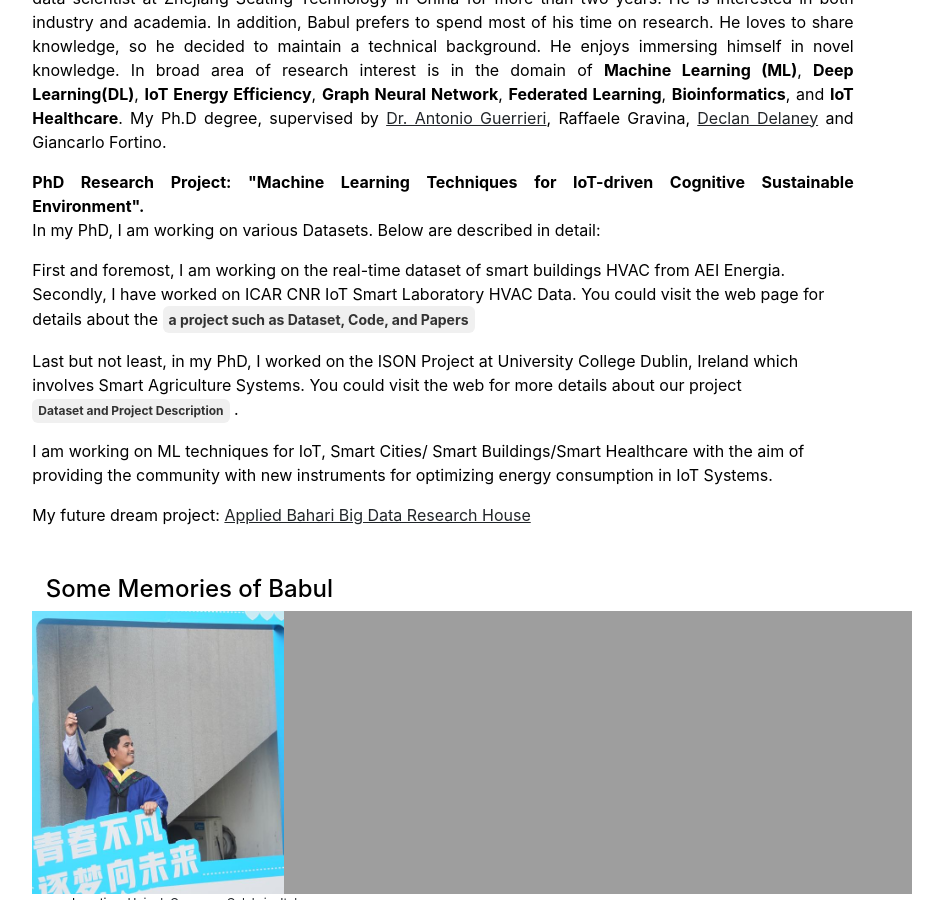
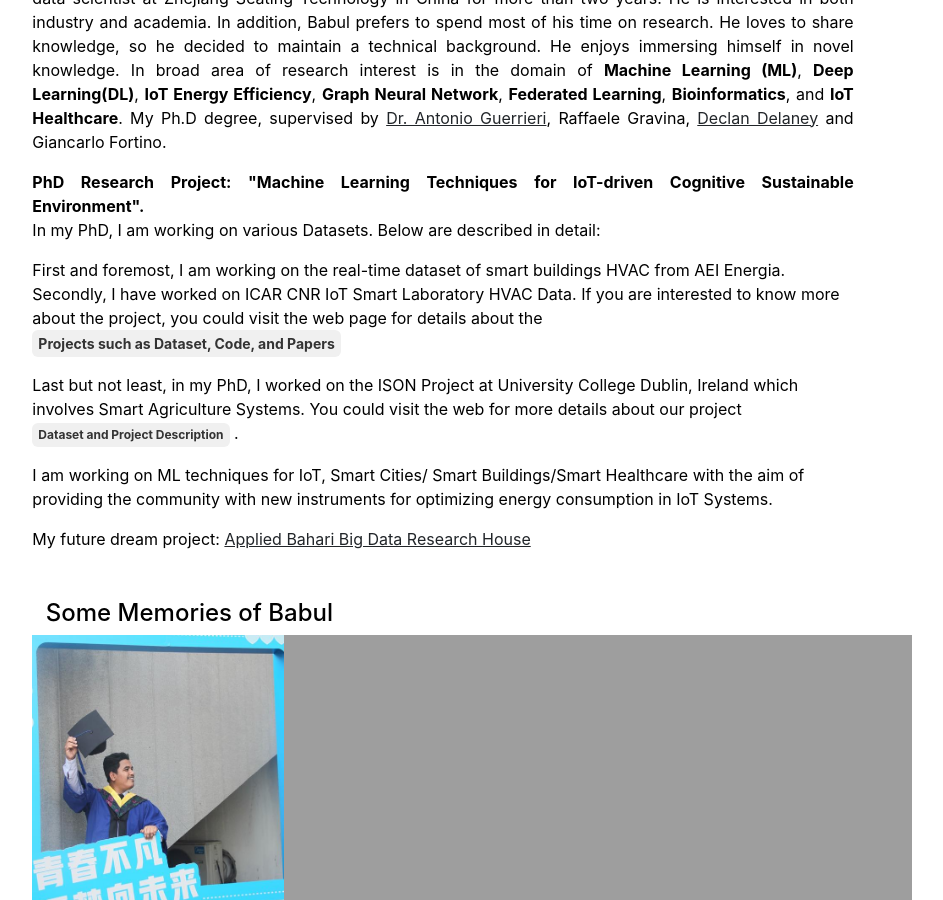
Before and after one commit to babulcseian/babulcseian.github.io, a Jekyll site: the page built from index.md, in a window 1280 px wide and 900 px high, scrolled down 397 px. Shown: the whole window, without its empty margins (197-1140 px from the left). Built offline with Jekyll 4.4.1, drawn with Linux system fonts in a browser that asks for light colours; a style sheet for code colours, icons or effects is not loaded.

Commit message:
Update home.html

```diff
--- a/_layouts/home.html
+++ b/_layouts/home.html
@@ -25,7 +25,7 @@
 
 In my PhD, I am working on various Datasets. Below are described in detail: </p>
 First and foremost, I am working on the real-time dataset of smart buildings HVAC from AEI Energia. Secondly, I have worked on ICAR CNR IoT Smart Laboratory HVAC Data.
-You could visit the web page for details about the <a href="https://github.com/babulcseian/babulcseian.github.io/tree/101c10e142d24083d97e8259c4d06306fd4cf708/PhD%20Dataset"
+If you are interested to know more about the project, you could visit the web page for details about the <a href="https://github.com/babulcseian/babulcseian.github.io/tree/101c10e142d24083d97e8259c4d06306fd4cf708/PhD%20Dataset"
    style="color: #333333; /* Dark gray text */
           background-color: #f0f0f0; /* Light gray background */
           padding: 3px 6px;
@@ -37,7 +37,7 @@
           transition: transform 0.3s ease, background-color 0.3s ease, color 0.3s ease;"
    onmouseover="this.style.transform='translateX(5px)'; this.style.backgroundColor='#e0e0e0'; this.style.color='#000000';"
    onmouseout="this.style.transform='translateX(0)'; this.style.backgroundColor='#f0f0f0'; this.style.color='#333333';">
-    a project such as Dataset, Code, and Papers</a></p>
+    Projects such as Dataset, Code, and Papers</a></p>
 
 Last but not least, in my PhD, I worked on the ISON Project at University College Dublin, Ireland which involves Smart Agriculture Systems.
 You could visit the web  for more details about our project
```
